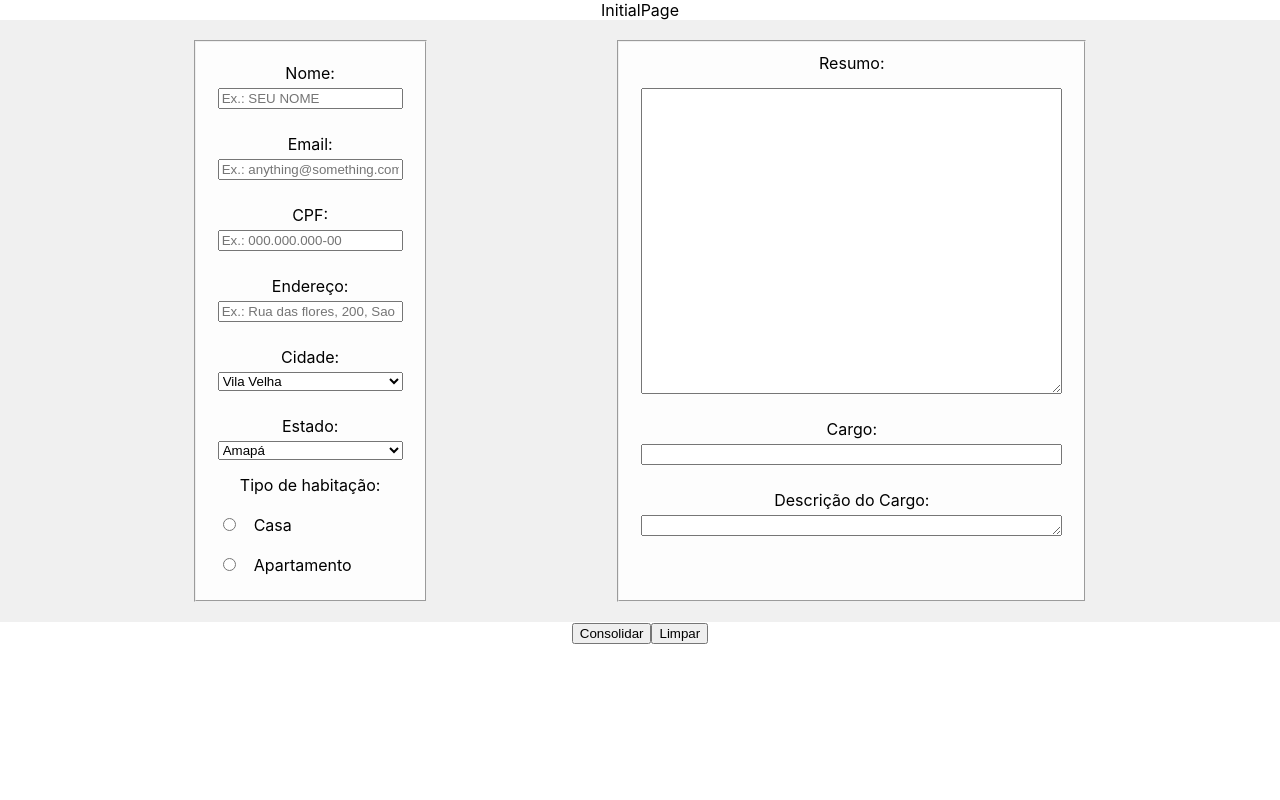
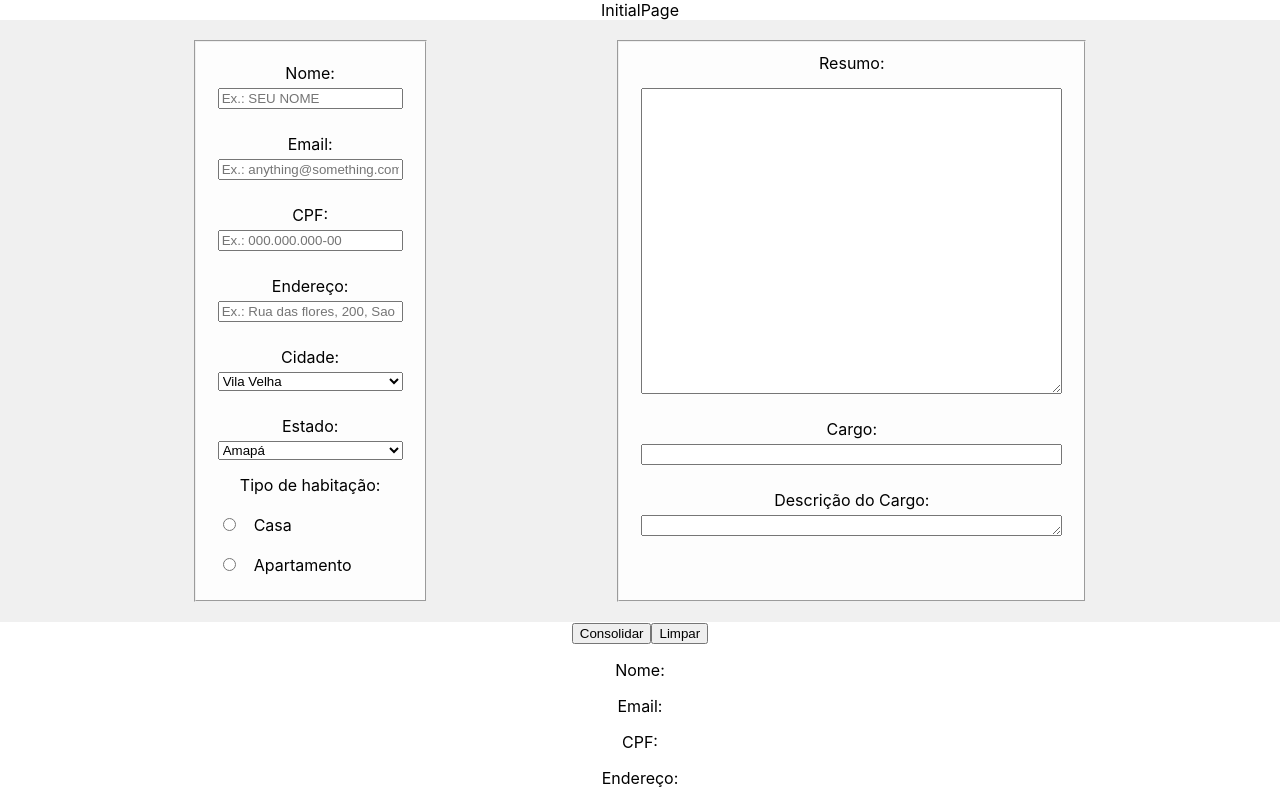
Before and after one commit to gabrieldeori/exercise-react-forms, a React (Create React App) app: page / in a window 1280 px wide. Both pictures are taken after a click on the button "Consolidar". Shown: the top 800 px of the page. Built offline with nearby package versions, Linux system fonts and the light colour scheme.

Commit message:
Adding Button to curriculum

```diff
--- /dev/null
+++ b/src/Components/Curriculum/index.jsx
@@ -0,0 +1,21 @@
+import React, { Component } from 'react';
+
+export default class index extends Component {
+  render() {
+    const { formsControl } = this.props;
+    return (
+      <article>
+        <p><span>Nome:</span> <span>{formsControl.name}</span></p>
+        <p><span>Email:</span> <span>{formsControl.email}</span></p>
+        <p><span>CPF:</span> <span>{formsControl.cpf}</span></p>
+        <p><span>Endereço:</span> <span>{formsControl.address}</span></p>
+        <p><span>Cidade:</span> <span>{formsControl.city}</span></p>
+        <p><span>Estado:</span> <span>{formsControl.state}</span></p>
+        <p><span>Moradia:</span> <span>{formsControl.home}</span></p>
+        <p><span>Resumo:</span> <span>{formsControl.summary}</span></p>
+        <p><span>Cargo:</span> <span>{formsControl.role}</span></p>
+        <p><span>Descrição do Cargo:</span> <span>{formsControl.roleDescription}</span></p>
+      </article>
+    );
+  };
+}
--- a/src/Components/index.js
+++ b/src/Components/index.js
@@ -1,2 +1,3 @@
 export { default as PersonalData } from './PersonalData';
 export { default as LastJobData } from './LastJobData';
+export { default as Curriculum } from './Curriculum';
--- a/src/Pages/FormsPage/index.jsx
+++ b/src/Pages/FormsPage/index.jsx
@@ -1,5 +1,5 @@
 import React, { Component } from 'react';
-import { LastJobData, PersonalData } from '../../Components';
+import { LastJobData, PersonalData, Curriculum } from '../../Components';
 
 export default class index extends Component {
   constructor(props) {
@@ -17,6 +17,7 @@ export default class index extends Component {
         role: '',
         roleDescription: '',
         showAlert: true,
+        showCurriculum: false,
       },
     };
     this.handleForms = this.handleForms.bind(this);
@@ -49,6 +50,7 @@ export default class index extends Component {
 
   render() {
     const { formsControl } = this.state;
+    const { showCurriculum } = formsControl;
     return (
       <div>
         InitialPage
@@ -56,8 +58,14 @@ export default class index extends Component {
           <PersonalData formsControl={formsControl} handleForms={this.handleForms} />
           <LastJobData showAlert={this.showAlert} formsControl={formsControl} handleForms={this.handleForms} />
         </form>
-        <button type="button">Consolidar</button>
+        <button type="button" onClick={() => this.handleForms('showCurriculum', true)}>Consolidar</button>
         <button type="button">Limpar</button>
+        {
+        showCurriculum === true &&
+          <div>
+            <Curriculum formsControl={formsControl}/>
+          </div>
+        }
       </div>
     );
   };
```
